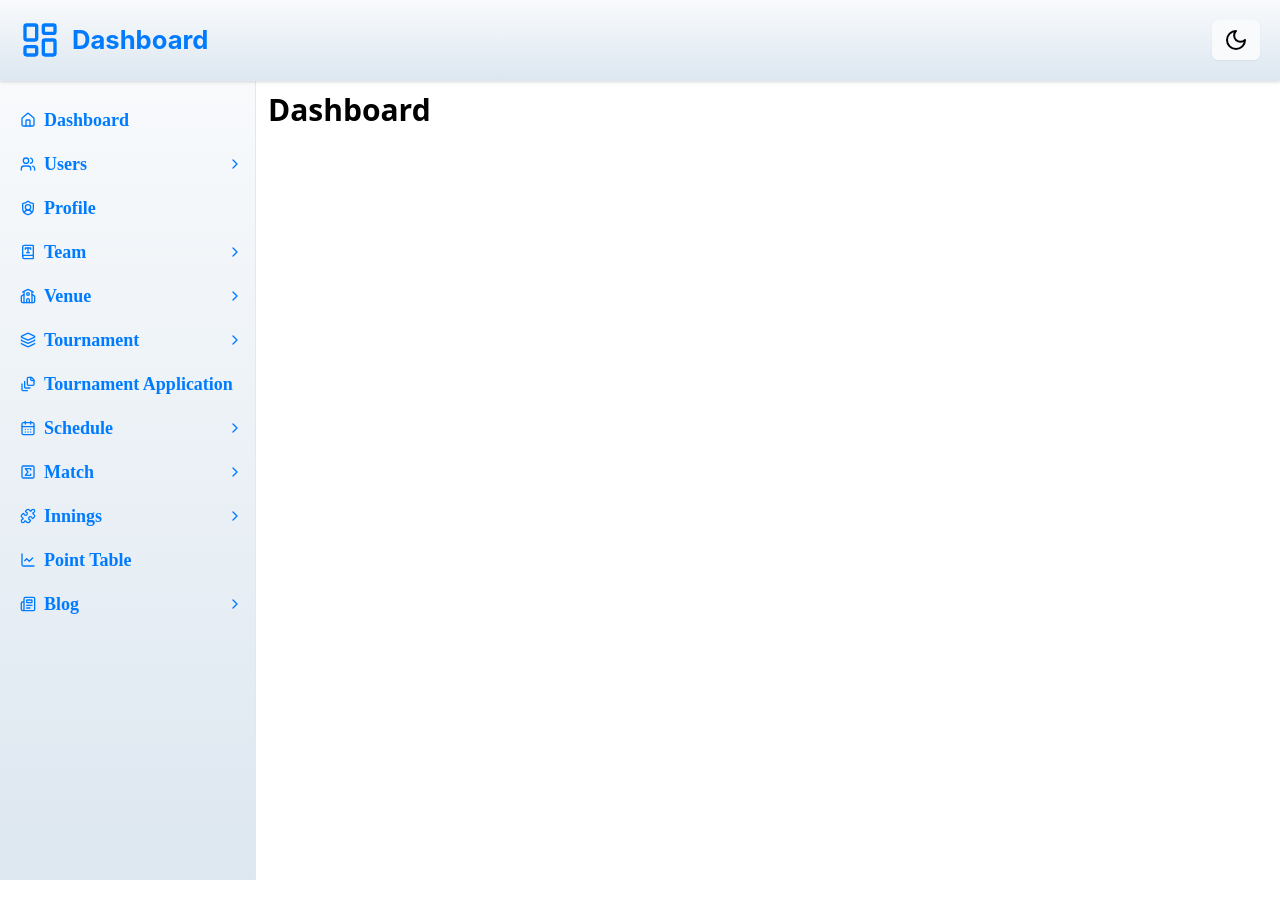
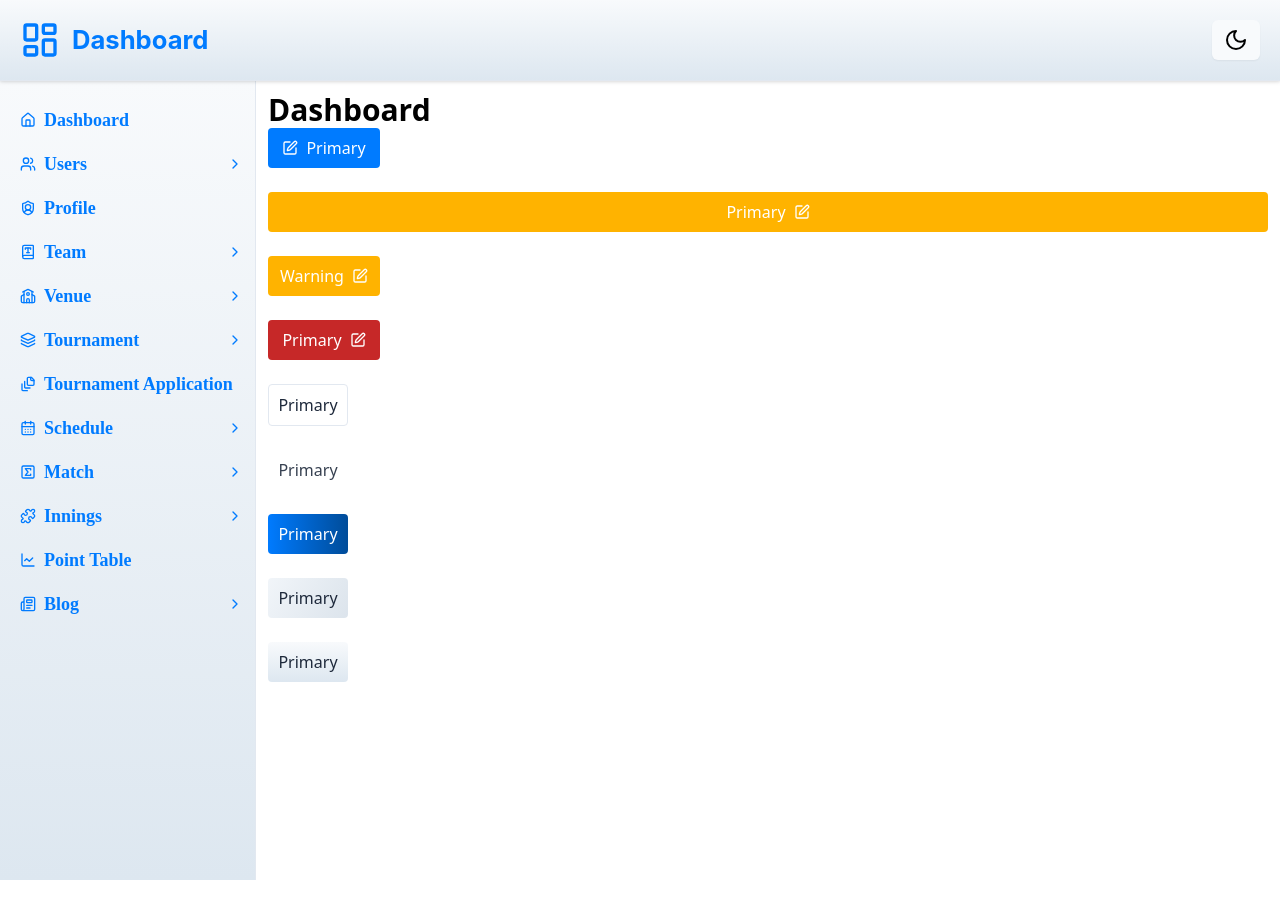
Before and after one commit to NayimWd/NayimWd-Unity-Sports-Dashboard, a React (Vite) app: page /dashboard in a window 1280 px wide. Built offline with nearby package versions, Linux system fonts and the light colour scheme.

Commit message:
Enhance Buttons component with loading and icon support; update Dashboard to utilize new button variants

```diff
--- a/src/component/common/Buttons.tsx
+++ b/src/component/common/Buttons.tsx
@@ -6,6 +6,9 @@ interface ButtonProps
   extends ButtonHTMLAttributes<HTMLButtonElement>,
     VariantProps<typeof buttonvariants> {
   children: ReactNode;
+  loading?: boolean;
+  iconLeft?: ReactNode;
+  iconRight?: ReactNode;
 }
 
 const Buttons: FC<ButtonProps> = ({
@@ -13,6 +16,9 @@ const Buttons: FC<ButtonProps> = ({
   className,
   variant,
   size,
+  iconLeft,
+  iconRight,
+  loading = false,
   ...props
 }) => {
   return (
@@ -20,8 +26,19 @@ const Buttons: FC<ButtonProps> = ({
       <button
         className={cn(buttonvariants({ variant, size, className }))}
         {...props}
+        aria-busy={loading}
+        aria-disabled={loading || props.disabled}
       >
-        {children}
+        {/* ✅ Loading overrides everything */}
+        {loading ? (
+          <span className="animate-spin rounded-full border-2 border-white border-t-transparent h-4 w-4" />
+        ) : (
+          <span className="flex items-center justify-center gap-2">
+            {iconLeft && <span className="inline-flex">{iconLeft}</span>}
+            <span>{children}</span>
+            {iconRight && <span className="inline-flex">{iconRight}</span>}
+          </span>
+        )}
       </button>
     </>
   );
@@ -32,14 +49,20 @@ export default Buttons;
 const buttonvariants = cva("", {
   variants: {
     variant: {
-      primary: "",
-      secondary: "",
-      danger: "",
+      primary: "bg-primary hover:bg-primaryHover text-white",
+      secondary: "bg-secondary hover:brightness-90 text-white",
+      danger: "bg-toastErrorText hover:bg-[#c41d1d] text-white",
+      outline: "border border-border text-font dark:text-border dark:hover:text-font  hover:bg-subSurface",
+      ghost: "bg-transparent text-gray-700 dark:hover:text-font hover:bg-subSurface",
+      warning: "bg-secondary hover:brightness-90 text-white",
+      gradient: "bg-gradient-primary text-white hover:opacity-90 bg-no-repeat bg-cover",
+      gradientS: "bg-gradient-secondary to-l text-font hover:opacity-90 bg-no-repeat bg-cover",
+      gradientD: "bg-gradient-bg text-font hover:opacity-90 to-r bg-no-repeat bg-cover",
     },
     size: {
-      sm: "",
-      md: "",
-      lg: "",
+      sm: "px-2 py-1.5 text-sm",
+      md: "px-4 py-2 text-base",
+      lg: "px-5 py-2.5 text-lg",
     },
   },
   defaultVariants: {
--- a/src/component/common/Sidebar.tsx
+++ b/src/component/common/Sidebar.tsx
@@ -18,7 +18,7 @@ const Sidebar: React.FC<SidebarProps> = ({ isOpen, setIsOpen }) => {
   return (
     <aside
       ref={sidebarRef}
-      className={`bg-gradient-bg fixed mt-16 lg:mt-20  z-40 h-full w-64 overflow-x-hidden  border-r border-border md:translate-x-0 transition-transform ${
+      className={`bg-gradient-bg  fixed mt-16 lg:mt-20  z-40 h-full w-64 overflow-x-hidden  border-r border-border md:translate-x-0 transition-transform ${
         isOpen ? "translate-x-0" : "-translate-x-full"
       }`}
     >
--- a/src/pages/Dashboard.tsx
+++ b/src/pages/Dashboard.tsx
@@ -1,9 +1,30 @@
+import { Edit } from "lucide-react"
+import Buttons from "../component/common/Buttons"
+Edit
+
 const Dashboard = () => {
   return (
     <div className="min-h-screen flex flex-col">
         <h1 className="text-3xl font-bold">Dashboard</h1>
+        <Buttons variant="primary" iconLeft={<Edit size={16}/>} className="w-28 rounded"> Primary </Buttons>
+        <br />
+        <Buttons variant="secondary" iconRight={<Edit size={16}/>} className=" rounded"> Primary </Buttons>
+        <br/>
+        <Buttons variant="warning" iconRight={<Edit size={16}/>} className="w-28 rounded"> Warning </Buttons>
+        <br />
+        <Buttons variant="danger" size="md" iconRight={<Edit size={16}/>} className="w-28 rounded"> Primary </Buttons>
+        <br />
+        <Buttons variant="outline" className="w-20 rounded"> Primary </Buttons>
+        <br />
+        <Buttons variant="ghost" className="w-20 rounded"> Primary </Buttons>
+        <br/>
+        <Buttons variant="gradient" className="w-20 rounded"> Primary </Buttons>
+        <br/>
+        <Buttons variant="gradientS" className="w-20 rounded"> Primary </Buttons>
+        <br/>
+        <Buttons variant="gradientD" className="w-20 rounded"> Primary </Buttons>
+      </div>
 
-      </div>
   )
 }
 
```
